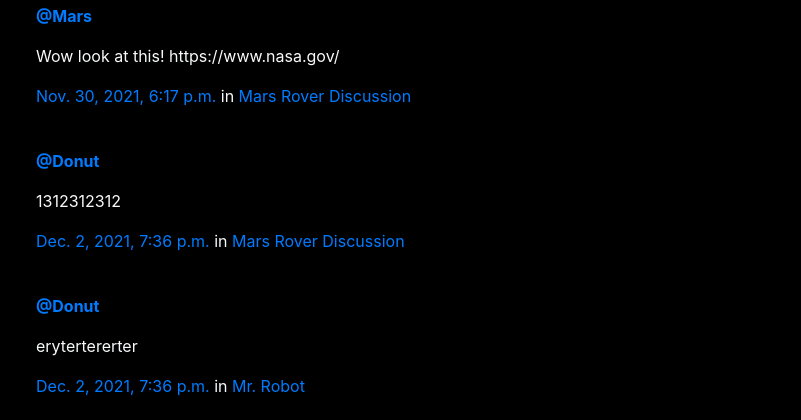
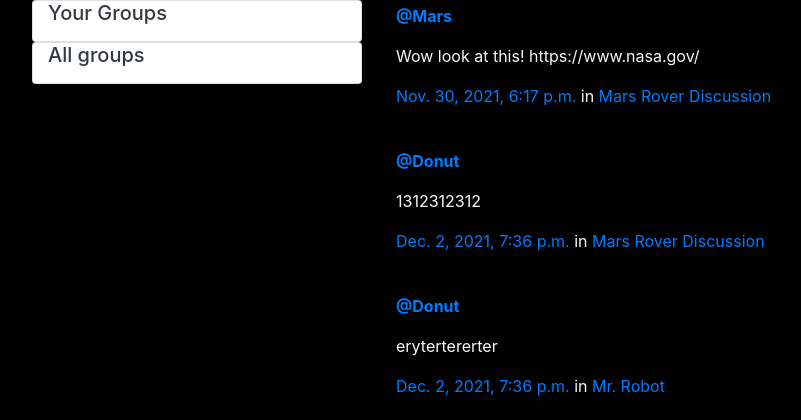
Before and after one commit to August-Schleich/Space_Social, a Django app: page /posts/ in a window 1280 px wide. Shown: the part 56-476 px from the top of the page, without its empty margins (83-884 px from the left). Run offline with Django 3.2, Linux system fonts and the light colour scheme; a user stored in the database is signed in; data comes from the database, SQL or seed files in the repository; both versions use the stored data as it was after the commit; some libraries are stand-ins or nearby versions.

Commit message:
debugging post_list functionality

```diff
--- a/Space_Social/groups/views.py
+++ b/Space_Social/groups/views.py
@@ -20,6 +20,7 @@ class CreateGroup(LoginRequiredMixin, generic.CreateView):
 
 class SingleGroup(generic.DetailView):
     model = Group
+
 
 class ListGroups(generic.ListView):
     model = Group
--- a/Space_Social/posts/templates/posts/post_base.html
+++ b/Space_Social/posts/templates/posts/post_base.html
@@ -1,10 +1,11 @@
 {% extends "base.html" %}
 
 {% block content %}
+
 <div class="posts-page">
 	<div class="container">
 		<div class="row">
-			{% block prepost %}{% endblock %}
+			{% block pre_post_content %}{% endblock %}
 			{% block post_content %}{% endblock %}
 			{% block post_post %}{% endblock %}
 		</div>
--- a/Space_Social/posts/templates/posts/post_form.html
+++ b/Space_Social/posts/templates/posts/post_form.html
@@ -10,7 +10,7 @@
 
 	{% bootstrap_form form  %}
 
-	 <input type="submit" Value="POST" class="btn btn-primary btn-large" required></a>
+	 <input type="submit" Value="POST" class="btn btn-primary btn-large" required>
 
 </form>
 {% endblock %}
--- a/Space_Social/posts/templates/posts/post_list.html
+++ b/Space_Social/posts/templates/posts/post_list.html
@@ -2,26 +2,28 @@
 {% load humanize %}
 
 {% block pre_post_content %}
-<div class="col-md-4 ">
+<div class="col-md-4">
 	{% if request.user.is_authenticated %}
 	<div class="card card-with-shadow">
-		<div class="content">
-			<h5 class="title">Your Groups</h5>
+		<div class="content container">
+			<h5 class="title text-dark">Your Groups</h5>
 			<ul class="list-unstyled">
+				{% for post in post_list %}
 
+
+				{% endfor %}
 				{% for member_group in get_user_groups %}
 				<li class="group li-with-bullet">
 					<a href="{% url 'groups:single' slug=member_group.group.slug %}">{{ member_group.group.name }}</a>
 				</li>
 				{% endfor %}
-
-			</ul>
+				</ul>
 		</div>
 	</div>
 	{% endif %}
 	<div class="card card-with-shadow">
-		<div class="content">
-			<h5 class="title">All groups</h5>
+		<div class="content container">
+			<h5 class="title text-dark">All groups</h5>
 			<ul class="list-unstyled">
 				{# {% get_other_groups as other_groups %}#}
 				{% for other_group in get_other_groups %}
--- a/Space_Social/static/css/master.css
+++ b/Space_Social/static/css/master.css
@@ -21,6 +21,7 @@ body {
 }
 .index-intro{
   position: relative;
+
 }
 .abso{
   position: absolute;
--- a/Space_Social/templates/index.html
+++ b/Space_Social/templates/index.html
@@ -3,9 +3,9 @@
 
 {% block content %}
 
-<div class="index-intro nasatext col-md-10">
+<div class="index-intro nasatext ">
 <h1 id="intro"> Welcome to Star Social Network! </h1>
-<p>
+<p  >
   See what Nasa is up too and check out some Nasa resources! Sign in and go to the groups page to network with other space enthusiasts!</p>
 
 
```
Also changed, not shown: Space_Social/db.sqlite3.
